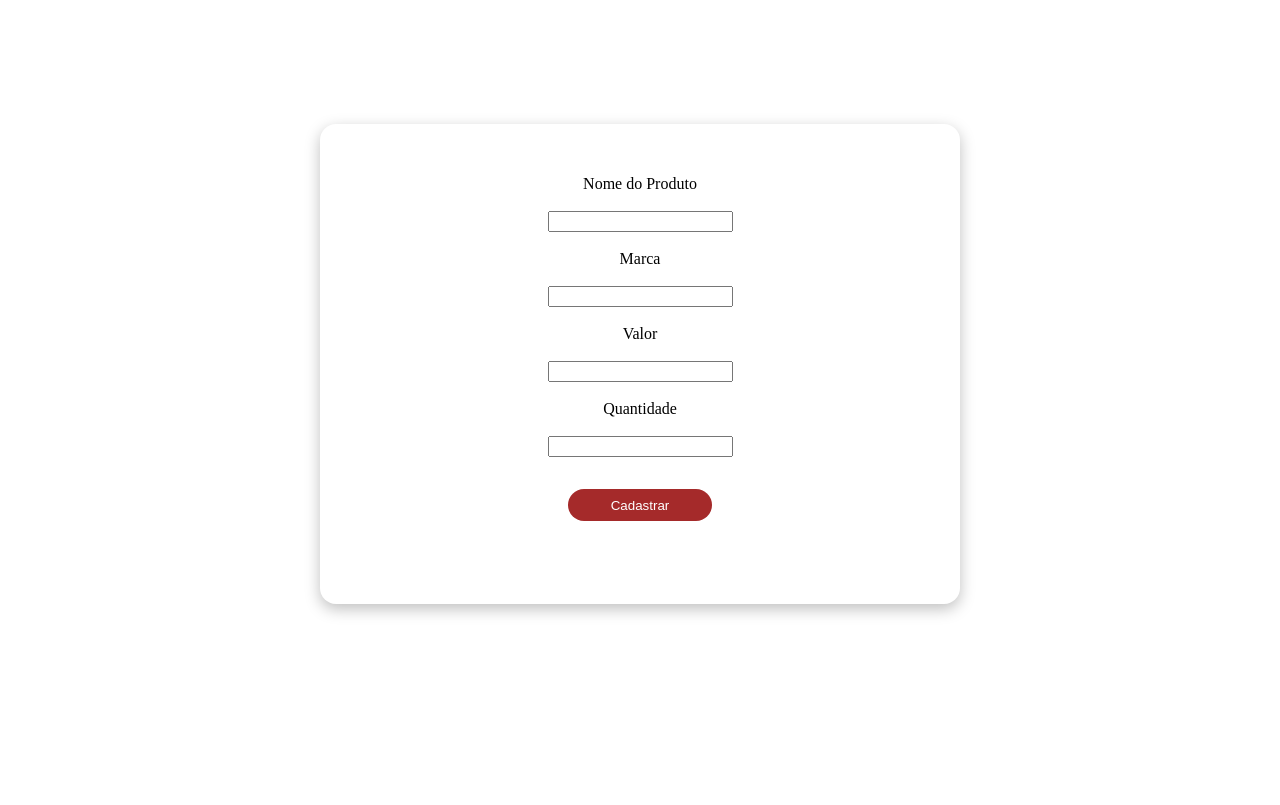
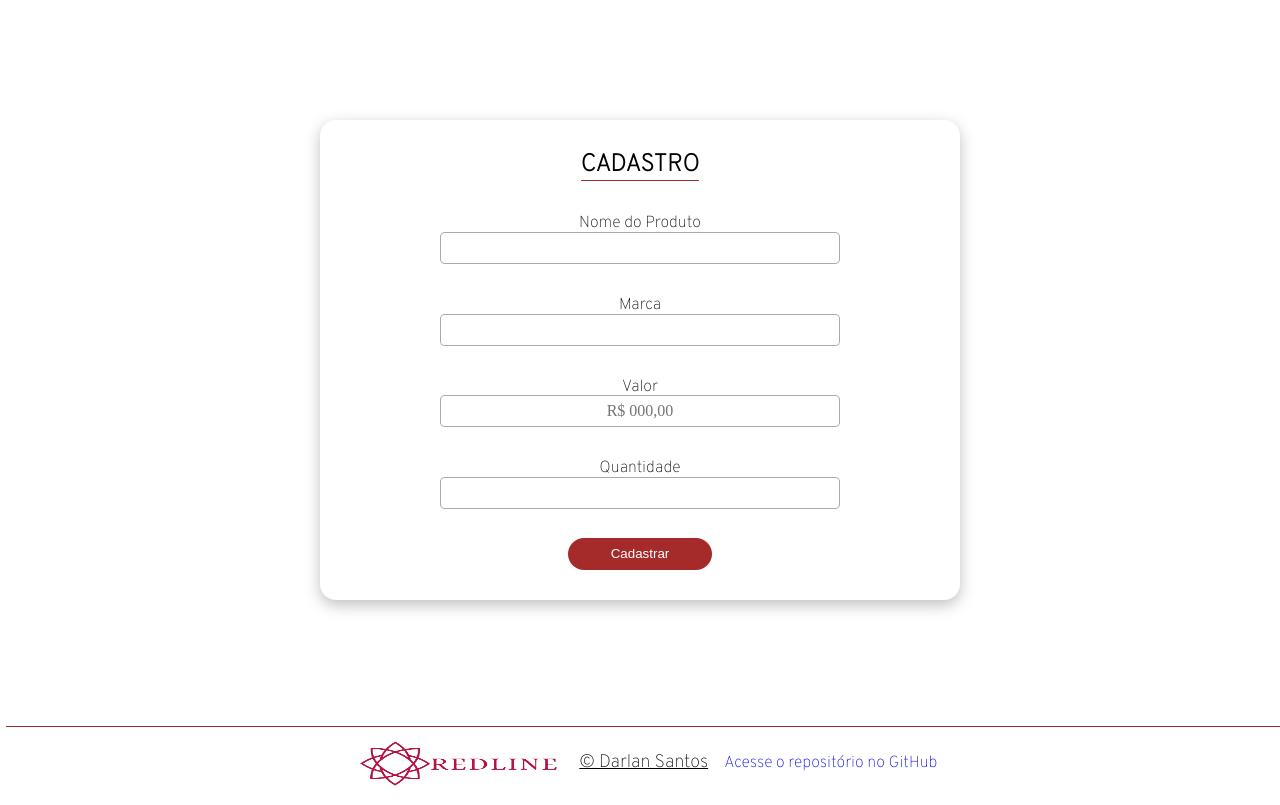
Before and after one commit to Darlan444/crudphp, a PHP site: page /view/cadastro.php in a window 1280 px wide. Shown: the part 77-882 px from the top of the page. Before the commit the page ends 692 px from the top, so only its background shows below. Run offline with PHP 8.4, Linux system fonts and the light colour scheme; some web fonts are replaced.

Commit message:
form-front

```diff
--- a/css/style.css
+++ b/css/style.css
@@ -1,12 +1,13 @@
 @import url('https://fonts.googleapis.com/css2?family=Mochiy+Pop+One&family=Overpass:wght@100&display=swap');
-*{
+
+* {
     margin: 0;
     text-decoration: none;
     box-sizing: border-box;
 }
 
 /**RODAPÉ**/
-.footer{
+.footer {
     display: flex;
     flex-direction: row;
     align-items: center;
@@ -17,23 +18,26 @@
     width: 100vw;
     height: 9vh;
 }
-.img-footer{
+
+.img-footer {
     width: 15rem;
     height: 5rem;
     padding: 1rem;
 }
-.a-footer{
+
+.a-footer {
     margin: 1rem;
     font-family: 'Overpass', sans-serif;
 }
-.span-footer{
+
+.span-footer {
     font-size: large;
     font-family: 'Overpass', sans-serif;
     text-decoration: underline;
 }
 
 /**CABEÇALHO**/
-header{
+header {
     display: flex;
     flex-direction: row;
     align-items: center;
@@ -43,7 +47,7 @@ header{
 }
 
 /**MENU NAV**/
-.nav{
+.nav {
     display: flex;
     flex-direction: row;
     gap: 4rem;
@@ -55,7 +59,7 @@ header{
 }
 
 /**LOGO NAV**/
-.logo-header{
+.logo-header {
     width: 30vw;
     height: 9vh;
     margin-left: 2rem;
@@ -63,7 +67,7 @@ header{
 }
 
 /**ITEM NAV**/
-.item-nav{
+.item-nav {
     justify-content: right;
     font-size: larger;
     font-family: 'Overpass', sans-serif;
@@ -71,6 +75,7 @@ header{
     width: 10vw;
     text-align: center;
 }
+
 .item-nav::before {
     content: '';
     display: block;
@@ -87,14 +92,14 @@ header{
 }
 
 /**MAIN**/
-.principal{
+.principal {
     display: flex;
     align-items: center;
     justify-content: center;
 }
 
 /**SEÇÃO CARDS**/
-.section-principal{
+.section-principal {
     display: flex;
     flex-wrap: wrap;
     width: 70vw;
@@ -106,7 +111,7 @@ header{
 }
 
 /**CARD**/
-.produto{
+.produto {
     display: flex;
     flex-direction: column;
     align-items: center;
@@ -119,7 +124,7 @@ header{
     border-radius: 2.2rem;
 }
 
-.img-produto{
+.img-produto {
     position: relative;
     top: 0;
     max-width: 20rem;
@@ -130,7 +135,8 @@ header{
     padding: 0.1rem;
 
 }
-.span-produto{
+
+.span-produto {
     position: relative;
     max-width: 20rem;
     min-width: 20rem;
@@ -143,7 +149,7 @@ header{
     margin: 0.5rem;
 }
 
-.img-card{
+.img-card {
     position: absolute;
     max-width: 20rem;
     min-width: 20rem;
@@ -158,7 +164,7 @@ header{
     border-bottom: solid 1px red;
 }
 
-.span-card{
+.span-card {
     position: absolute;
     max-width: 20rem;
     min-width: 20rem;
@@ -167,7 +173,7 @@ header{
     text-align: center;
 }
 
-.btn-card{
+.btn-card {
     position: absolute;
     width: 8rem;
     max-width: 10rem;
@@ -180,15 +186,16 @@ header{
 
 
 /* CADASTRO*/
-.form-main{
+.form-main {
     display: flex;
     flex-direction: column;
     align-items: center;
     justify-content: center;
     width: 100vw;
-    height: 91vh;
+    height: 90vh;
 }
-.form{
+
+.form {
     display: flex;
     flex-direction: column;
     align-items: center;
@@ -197,19 +204,58 @@ header{
     border-radius: 1rem;
     width: 50vw;
     height: 60vh;
+    margin: 1rem;
+    padding: 1rem;
+}
+.span-form{
+    margin: 1rem;
+    font-family: 'Overpass', sans-serif;
+    font-weight: bolder;
+    font-size: x-large;
+    border-bottom: solid #a52a2a .1rem;
+}
+
+.label-form {
+    font-family: 'Overpass', sans-serif;
+    margin: 1rem;
+    position: relative;
+    margin-bottom: -1rem;
 }
 
 
-.btn-form{
+.input-form {
+    margin:-0.2rem;
+    border: solid #AAA;
+    border-width: 0.1rem;
+    border-radius: 4px;
+    font: inherit;
+    color: #AAA;
+    background-color: transparent;
+    outline: 2px solid #FFF;
+    min-width: 25rem;
+    min-height: 2rem;
+    text-align: center;
+}
+
+#input-valor{
+    width: 10rem;
+}
+#input-qtd{
+    width: 10rem;
+}
+
+.btn-form {
     margin: 2rem;
+    margin-bottom: 1rem;
     background-color: #a52a2a;
     color: #fff;
-    width: 9rem;
-    height: 2rem;
+    min-width: 9rem;
+    min-height: 2rem;
     border: none;
     border-radius: 1rem;
 }
-.btn-form:hover{
+
+.btn-form:hover {
     background-color: #c43636;
     box-shadow: 0px 5px 15px rgba(0, 0, 0, .85);
 }
--- /dev/null
+++ b/includes/footer2.php
@@ -0,0 +1,10 @@
+<?php include'header.php';?>
+
+<footer class="footer">
+    <img class="img-footer" src="../img/REDLINE2.png" alt="LOGO">
+    <span class="span-footer">© Darlan Santos</span>
+    <a class="a-footer" href="https://github.com/Darlan444/crudphp">Acesse o repositório no GitHub</a>
+</footer>
+
+</body>
+</html>
--- a/includes/nav2.php
+++ b/includes/nav2.php
@@ -3,7 +3,7 @@ include 'header.php';
 ?>
 
 <header class="header">
-    <a href="./index.php">
+    <a href="../index.php">
         <img class="logo-header" src="../img/REDLINE2.png" alt="LOGO">
     </a>
     <nav class="nav">
--- a/view/cadastro.php
+++ b/view/cadastro.php
@@ -25,7 +25,9 @@ include '../config/conexao.php';
 
   <main class="form-main">
     <section class="form-section">
-      <form class="form" method="POST" action="#">
+      <form class="form"  >
+
+        <span class="span-form">CADASTRO</span>
 
         <label class="label-form" for="input-nome">Nome do Produto</label><br>
         <input class="input-form" name="input-nome" id="input-nome" type="text"><br>
@@ -34,10 +36,10 @@ include '../config/conexao.php';
         <input class="input-form" name="input-marca" id="input-marca" type="text"><br>
 
         <label class="label-form" for="input-valor">Valor</label><br>
-        <input class="input-form" name="input-valor" id="input-valor" type="text"><br>
+        <input class="input-form" name="input-valor" id="input-valor" type="text" placeholder="R$ 000,00"><br>
 
         <label class="label-form" for="input-qtd">Quantidade</label><br>
-        <input class="input-form" name="input-qtd" id="input-qtd" type="number">
+        <input class="input-form" name="input-qtd" id="input-qtd" type="number" min="1">
 
         <button class="btn-form">Cadastrar</button>
 
@@ -45,4 +47,6 @@ include '../config/conexao.php';
     </section>
   </main>
 
+<?php include"../includes/footer2.php";?>
+
 </body>
```
